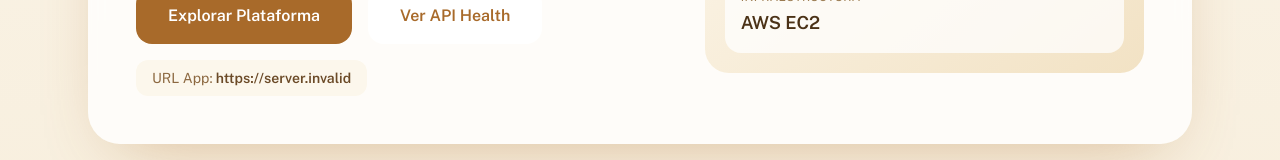
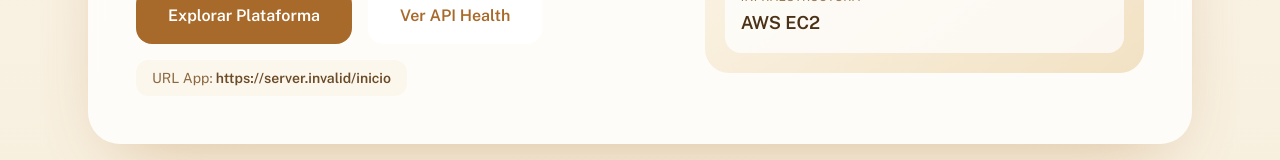
Before and after one commit to Lui-EP/proyecto_taller, a React (Vite) app in the folder frontend-react/: page / in a window 1280 px wide. Shown: the part 430-590 px from the top of the page. Built offline with nearby package versions, Linux system fonts and the light colour scheme; no server answers.

Commit message:
fix(landing): redirect explorar plataforma directly to /inicio

```diff
--- a/frontend-react/src/pages/LandingPage.jsx
+++ b/frontend-react/src/pages/LandingPage.jsx
@@ -42,7 +42,14 @@ const highlights = [
 export default function LandingPage() {
     const apiBaseUrl = String(import.meta.env.VITE_API_URL || 'https://mercado-local.ddns.net').trim();
     const healthUrl = `${apiBaseUrl || 'https://mercado-local.ddns.net'}/health`;
-    const appUrl = String(import.meta.env.VITE_APP_URL || '/inicio').trim();
+    const appUrlRaw = String(import.meta.env.VITE_APP_URL || '/inicio').trim();
+    const appUrl = (() => {
+        const safe = appUrlRaw || '/inicio';
+        if (safe.startsWith('/')) return safe === '/' ? '/inicio' : safe;
+        const withoutTrailing = safe.replace(/\/+$/, '');
+        if (withoutTrailing.endsWith('/inicio')) return withoutTrailing;
+        return `${withoutTrailing}/inicio`;
+    })();
 
     return (
         <main className="min-h-screen overflow-hidden bg-gradient-to-b from-[#FBF5EA] via-[#F7EEDC] to-[#EEDFC5] text-[#4B3217]">
```
